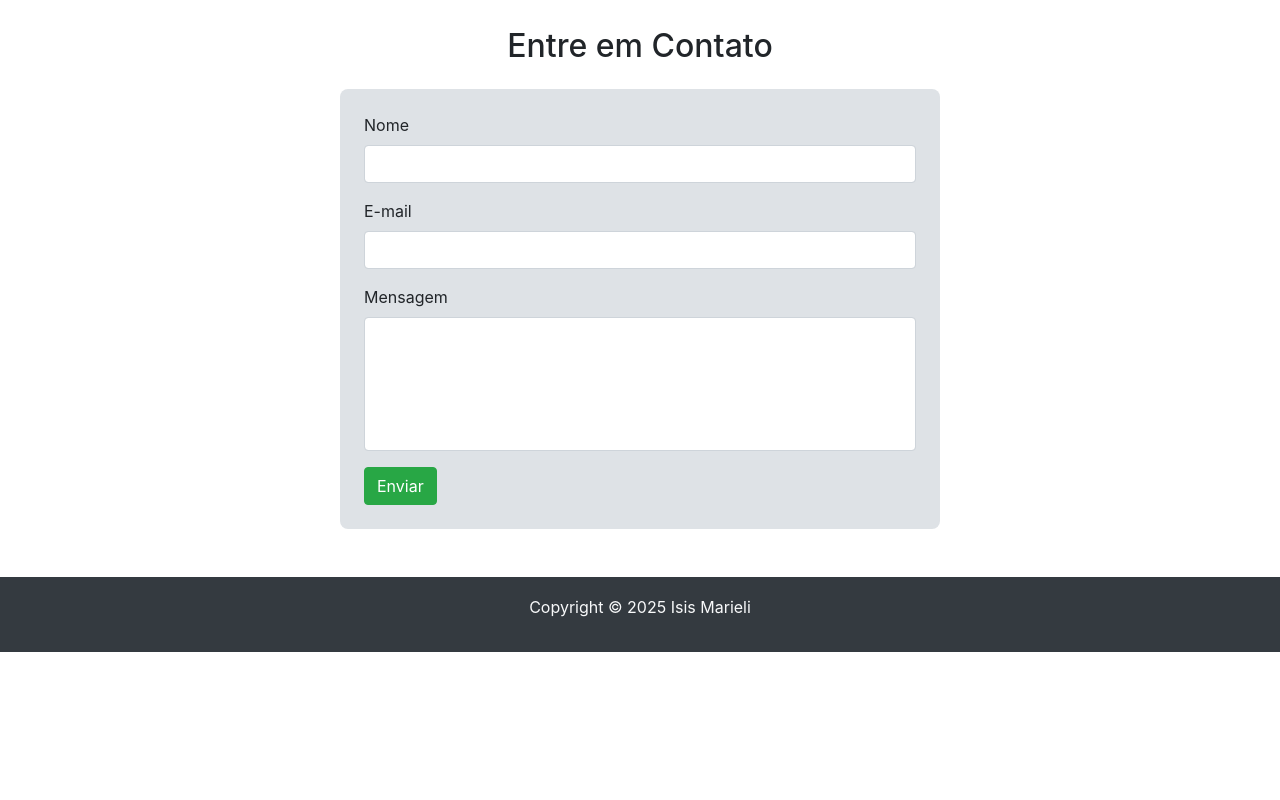
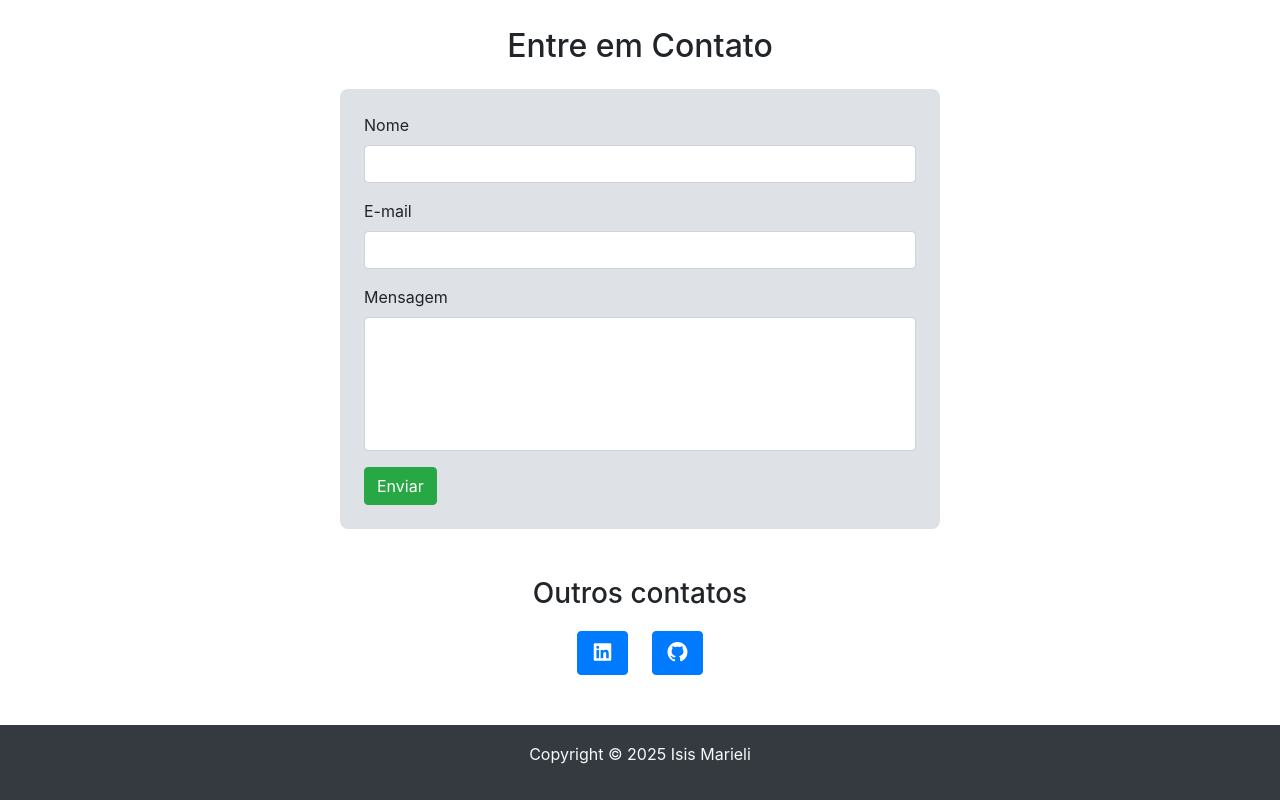
Before and after one commit to IsisMarieli/portifolio, a plain HTML site: page index.html in a window 1280 px wide. Shown: the part 2255-3055 px from the top of the page. Before the commit the page ends 2907 px from the top, so only its background shows below. Drawn offline with nearby package versions, Linux system fonts and the light colour scheme; a web font is replaced by a local one.

Commit message:
commit final

```diff
--- a/index.html
+++ b/index.html
@@ -352,6 +352,16 @@
         </form>
     </section>
 
+    <div class="outros-contatos">
+        <h3>Outros contatos</h3>
+        <a href="https://www.linkedin.com/in/isis-marieli-9a350225b/" class="btn btn-primary" title="Linkedin">
+            <i class="fa-brands fa-linkedin"></i>
+        </a>
+        <a href="https://github.com/IsisMarieli" class="btn btn-primary" title="GitHub">
+            <i class="fa-brands fa-github"></i>
+        </a>
+    </div>
+
     <footer class="tm-site-footer bg-dark">
         <p class="text-light">Copyright © 2025 Isis Marieli</p>
     </footer>
--- a/styles.css
+++ b/styles.css
@@ -42,6 +42,21 @@ a:hover {
 .descricao{
     margin-top: 8px;
 }
+
+.outros-contatos {
+    text-align: center;
+}
+
+.outros-contatos h3 {
+    margin-bottom: 20px;
+}
+
+.outros-contatos a {
+    display: inline-block;
+    margin: 0 10px 50px;
+    font-size: 20px;
+}
+
 
 .fullscreen-section {
     min-height: 100vh;
```
